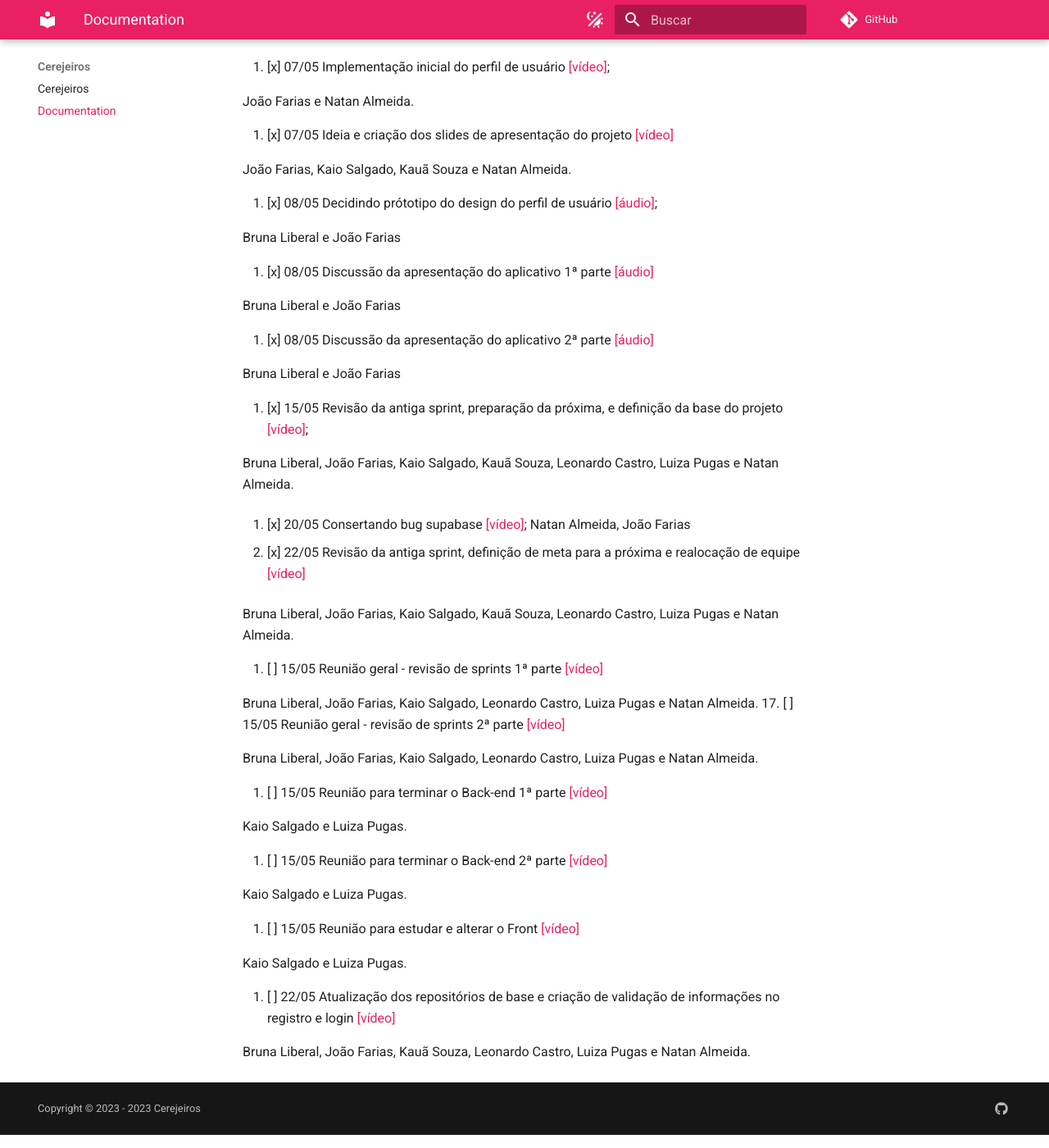
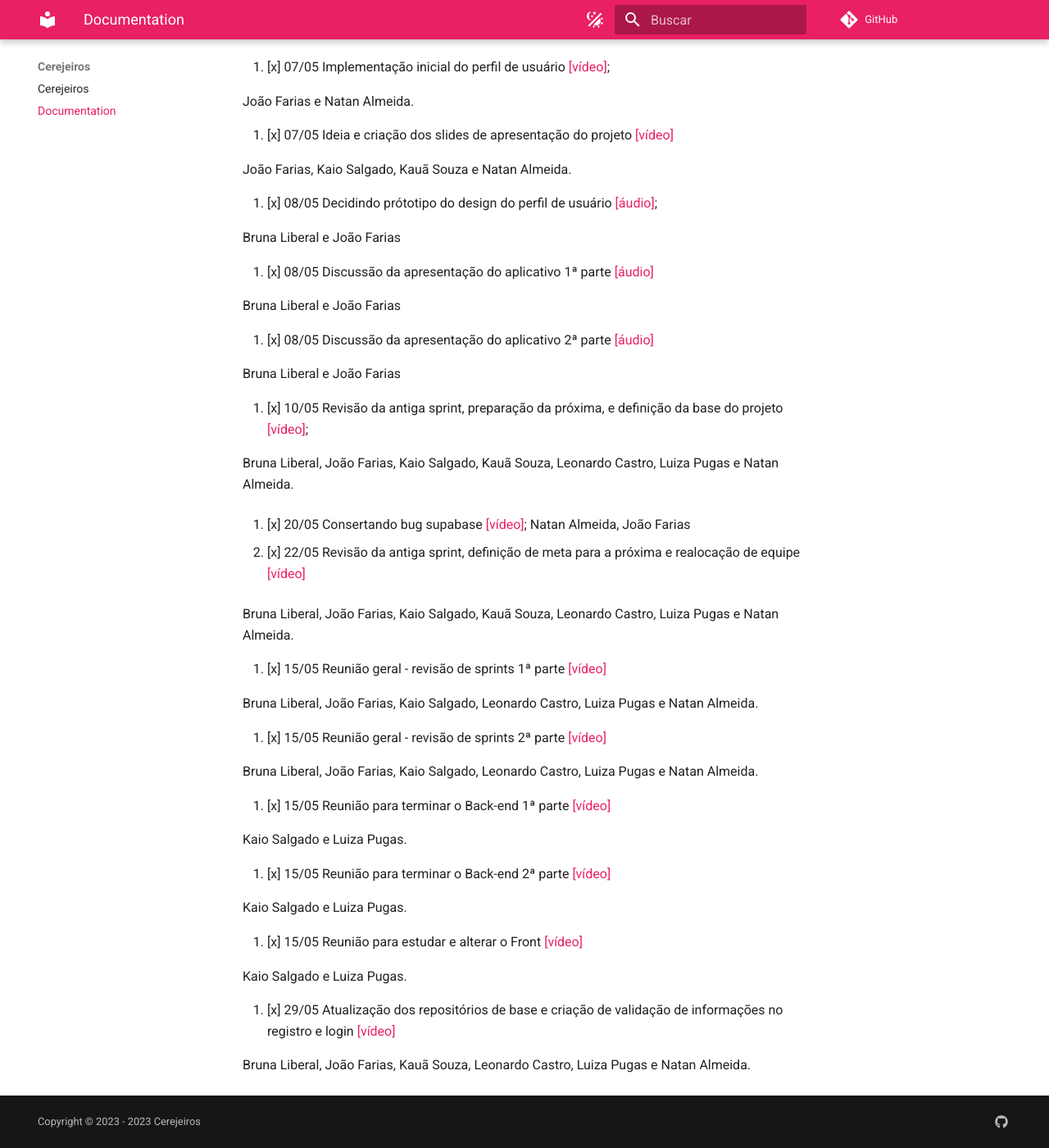
Before and after one commit to cerejeiros/bloom, an MkDocs documentation site: the page built from docs/documentation.md, in a window 1280 px wide and 1400 px high, scrolled down 1032 px. Shown: the whole window at 82% size. Built offline with MkDocs 1.6.1 and Material for MkDocs 9.7.7, drawn with Linux system fonts in a browser that asks for light colours; comment, search, counter and statistics services are not loaded.

Commit message:
Update documentation.md

```diff
--- a/docs/documentation.md
+++ b/docs/documentation.md
@@ -50,7 +50,7 @@ Bruna Liberal e João Farias
 
 Bruna Liberal e João Farias
 
-13. [x] 15/05 Revisão da antiga sprint, preparação da próxima, e definição da base do projeto [[vídeo]](https://youtu.be/Sq1C0Nz8zZM);
+13. [x] 10/05 Revisão da antiga sprint, preparação da próxima, e definição da base do projeto [[vídeo]](https://youtu.be/Sq1C0Nz8zZM);
 
 Bruna Liberal, João Farias, Kaio Salgado, Kauã Souza, Leonardo Castro, Luiza Pugas e Natan Almeida.
 
@@ -61,25 +61,26 @@ Natan Almeida, João Farias
 
 Bruna Liberal, João Farias, Kaio Salgado, Kauã Souza, Leonardo Castro, Luiza Pugas e Natan Almeida.
 
-16. [ ] 15/05 Reunião geral - revisão de sprints 1ª parte [[vídeo]](https://drive.google.com/file/d/1rmBTz3Iy73He7na2OdTFsViEjxjE9iKf/view?usp=drive_link)
-
-Bruna Liberal, João Farias, Kaio Salgado, Leonardo Castro, Luiza Pugas e Natan Almeida.
-17. [ ] 15/05 Reunião geral - revisão de sprints 2ª parte [[vídeo]](https://drive.google.com/file/d/1D1DfuOspj3_7C41MF51IDv6sgiLZE72O/view?usp=sharing)
+16. [x] 15/05 Reunião geral - revisão de sprints 1ª parte [[vídeo]](https://drive.google.com/file/d/1rmBTz3Iy73He7na2OdTFsViEjxjE9iKf/view?usp=drive_link)
 
 Bruna Liberal, João Farias, Kaio Salgado, Leonardo Castro, Luiza Pugas e Natan Almeida.
 
-18. [ ] 15/05 Reunião para terminar o Back-end 1ª parte [[vídeo]](https://drive.google.com/file/d/1pmXCNupsJSpWuJPjSc2MHt29f5pyMwVI/view?usp=sharing)
+17. [x] 15/05 Reunião geral - revisão de sprints 2ª parte [[vídeo]](https://drive.google.com/file/d/1D1DfuOspj3_7C41MF51IDv6sgiLZE72O/view?usp=sharing)
+
+Bruna Liberal, João Farias, Kaio Salgado, Leonardo Castro, Luiza Pugas e Natan Almeida.
+
+18. [x] 15/05 Reunião para terminar o Back-end 1ª parte [[vídeo]](https://drive.google.com/file/d/1pmXCNupsJSpWuJPjSc2MHt29f5pyMwVI/view?usp=sharing)
 
 Kaio Salgado  e Luiza Pugas.
 
-19. [ ] 15/05 Reunião para terminar o Back-end 2ª parte [[vídeo]](https://drive.google.com/file/d/1O-nPHjGoe4WeQwkurTgQhVrXsiELTAeE/view?usp=sharing)
+19. [x] 15/05 Reunião para terminar o Back-end 2ª parte [[vídeo]](https://drive.google.com/file/d/1O-nPHjGoe4WeQwkurTgQhVrXsiELTAeE/view?usp=sharing)
 
 Kaio Salgado  e Luiza Pugas.
 
-20. [ ] 15/05 Reunião para estudar e alterar o Front  [[vídeo]](https://drive.google.com/file/d/1WZZYIj4levJ2w4Qr5EoE6zjbx2d4wPlh/view?usp=drive_link)
+20. [x] 15/05 Reunião para estudar e alterar o Front  [[vídeo]](https://drive.google.com/file/d/1WZZYIj4levJ2w4Qr5EoE6zjbx2d4wPlh/view?usp=drive_link)
 
 Kaio Salgado  e Luiza Pugas.
 
-21. [ ] 22/05 Atualização dos repositórios de base e criação de validação de informações no registro e login [[vídeo]](https://youtu.be/U9-bqkEIMPM)
+21. [x] 29/05 Atualização dos repositórios de base e criação de validação de informações no registro e login [[vídeo]](https://youtu.be/U9-bqkEIMPM)
 
 Bruna Liberal, João Farias, Kauã Souza, Leonardo Castro, Luiza Pugas e Natan Almeida.
```
